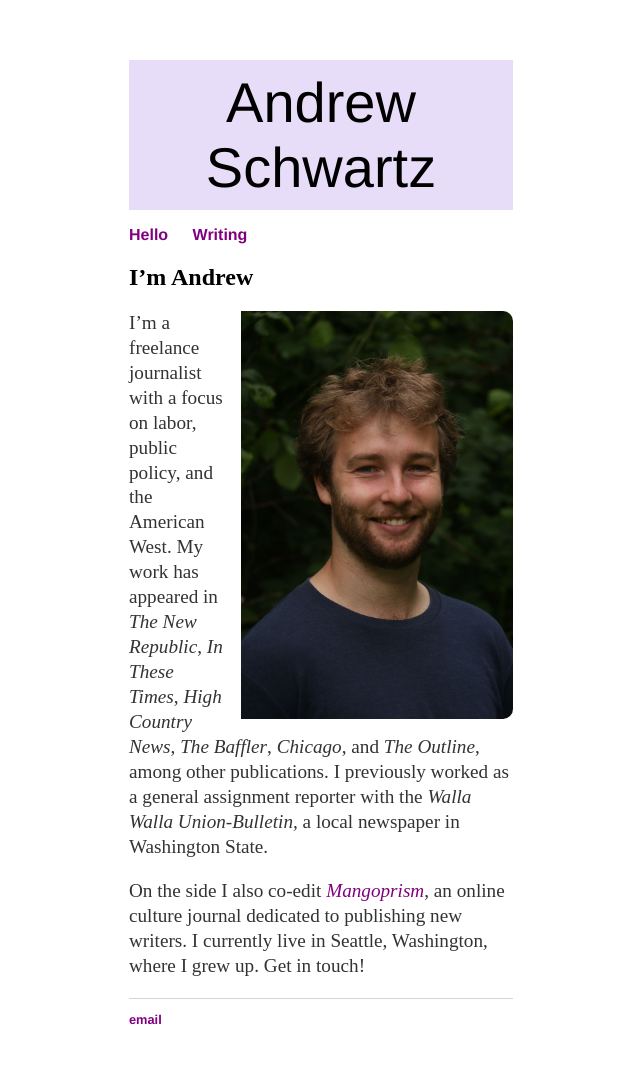
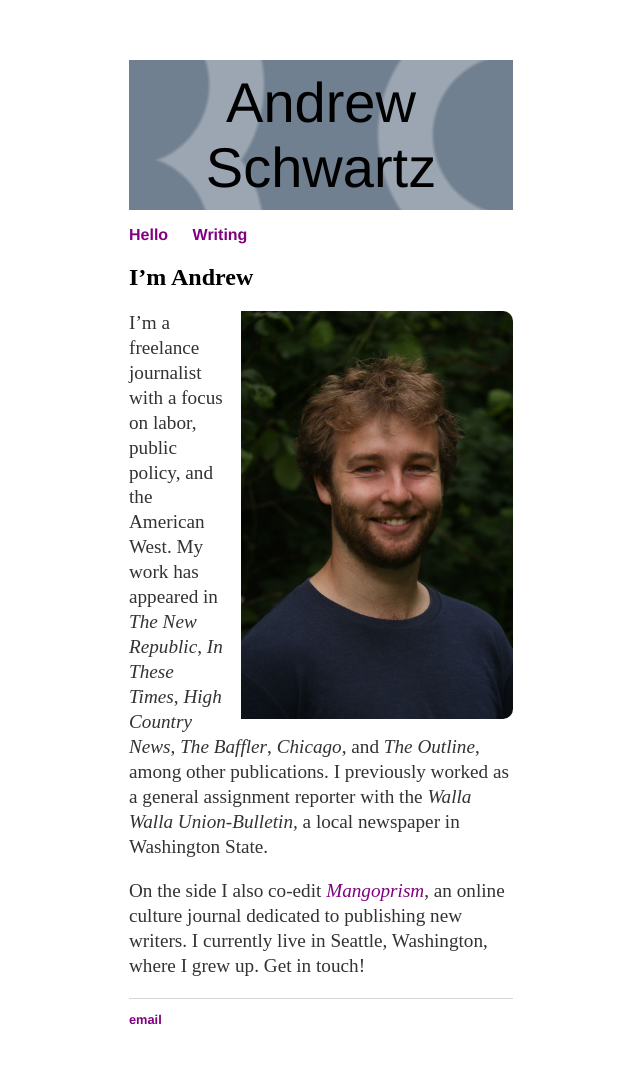
Before and after one commit to aonschwartz/aonschwartz.github.io, a Jekyll site: the page built from index.md, in a window 1280 px wide. Shown: the whole page, without its empty margins (319-959 px from the left). Built offline with Jekyll 4.4.1, drawn with Linux system fonts in a browser that asks for light colours.

Commit message:
Update main.css

```diff
--- a/css/main.css
+++ b/css/main.css
@@ -66,7 +66,9 @@ ul.posts li {
 
 .header {
   padding:10px;
-  background-color: rgba(101, 31, 214, 0.15);
+  background: radial-gradient(circle at 100% 50%, transparent 20%, rgba(255,255,255,.3) 21%, rgba(255,255,255,.3) 34%, transparent 35%, transparent), radial-gradient(circle at 0% 50%, transparent 20%, rgba(255,255,255,.3) 21%, rgba(255,255,255,.3) 34%, transparent 35%, transparent) 0 -50px;
+  background-color: slategray;
+/*  background-color: rgba(101, 31, 214, 0.15); */
   text-align: center;
 }
 
```
